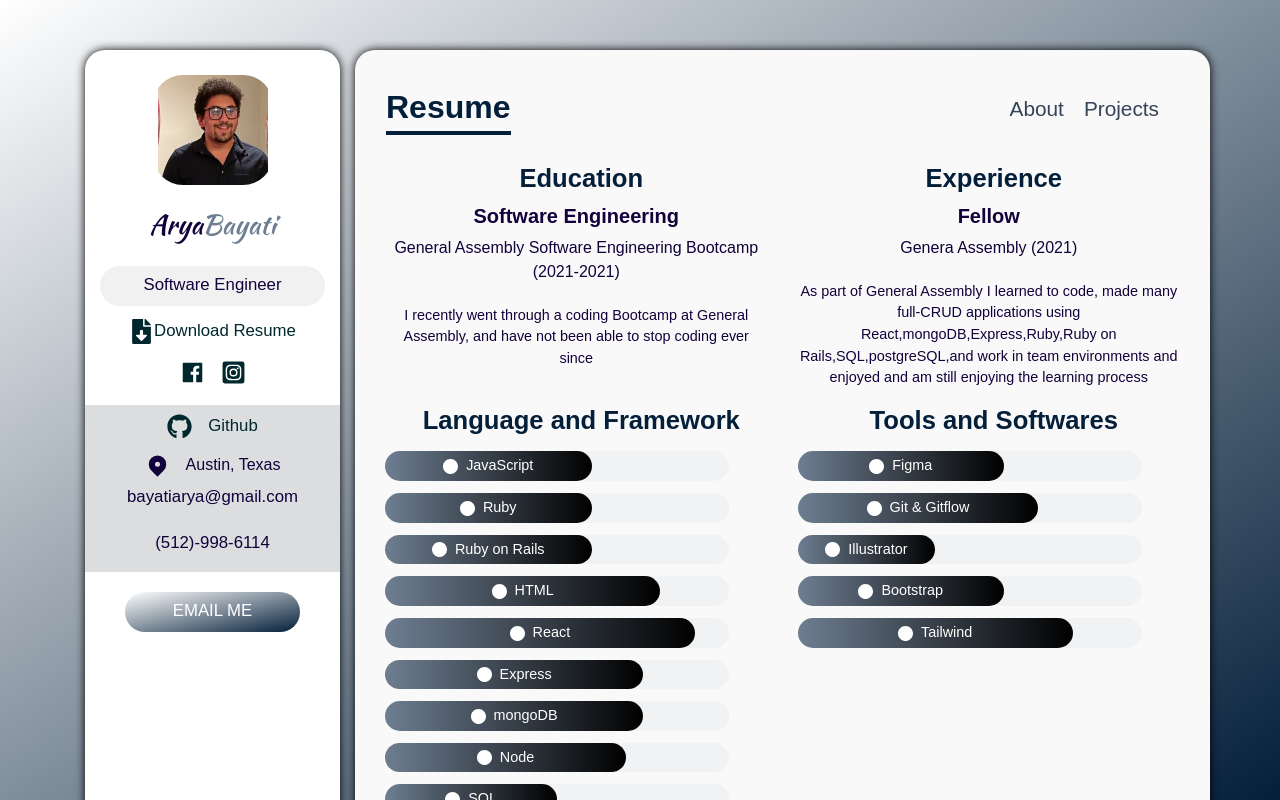
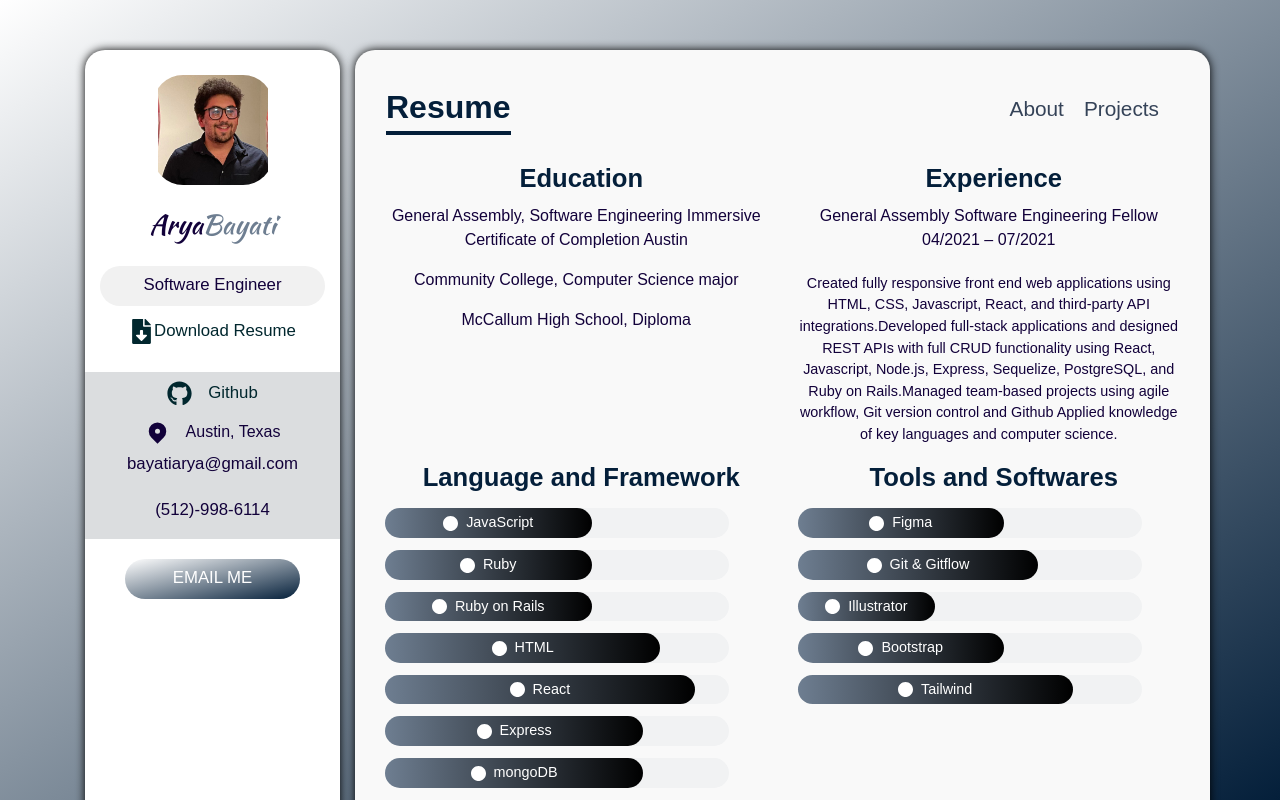
Before and after one commit to AryByt/portfolio, a React (Create React App) app: page /resume in a window 1280 px wide. Shown: the top 800 px of the page. Built offline with nearby package versions, Linux system fonts and the light colour scheme.

Commit message:
changed the resume change

```diff
--- a/src/components/Resume.js
+++ b/src/components/Resume.js
@@ -35,25 +35,27 @@
         <div className="col-lg-6 resume-card">
           <h4 className="resume-card__heading">Education</h4>
           <div className="resume-card__body">
-            <h5 className="resume-card__title">Software Engineering</h5>
+            General Assembly, Software Engineering Immersive Certificate of Completion Austin
+            <p></p>
             <p className="resume-card__name">
-              General Assembly Software Engineering Bootcamp (2021-2021)
-            </p>
-            <p className="resume-card__details">
-              I recently went through a coding Bootcamp at General Assembly, and have not been able
-              to stop coding ever since
+              <p>Community College, Computer Science major</p>
+              <span>McCallum High School, Diploma</span>
             </p>
           </div>
         </div>
         <div className="col-lg-6 resume-card">
           <h4 className="resume-card__heading">Experience</h4>
           <div className="resume-card__body">
-            <h5 className="resume-card__title">Fellow</h5>
-            <p className="resume-card__name">Genera Assembly (2021)</p>
+            <p className="resume-card__name">
+              General Assembly Software Engineering Fellow 04/2021 – 07/2021
+            </p>
             <p className="resume-card__details">
-              As part of General Assembly I learned to code, made many full-CRUD applications using
-              React,mongoDB,Express,Ruby,Ruby on Rails,SQL,postgreSQL,and work in team environments
-              and enjoyed and am still enjoying the learning process
+              Created fully responsive front end web applications using HTML, CSS, Javascript,
+              React, and third-party API integrations.Developed full-stack applications and designed
+              REST APIs with full CRUD functionality using React, Javascript, Node.js, Express,
+              Sequelize, PostgreSQL, and Ruby on Rails.Managed team-based projects using agile
+              workflow, Git version control and Github Applied knowledge of key languages and
+              computer science.
             </p>
           </div>
         </div>
--- a/src/components/Sidebar.js
+++ b/src/components/Sidebar.js
@@ -1,12 +1,9 @@
 import React from 'react';
-
-import { AiFillFacebook } from 'react-icons/ai';
-import { FaInstagramSquare } from 'react-icons/fa';
 import { FaGithub } from 'react-icons/fa';
 import { HiLocationMarker } from 'react-icons/hi';
 import { FaFileDownload } from 'react-icons/fa';
 import arya from '../assets/icons/ARYA.jpeg';
-import resume from '../assets/AryaBayatiResume.pdf';
+import resume from '../assets/Arya Bayati-Resume.pdf';
 import { motion } from 'framer-motion';
 
 const Sidebar = () => {
@@ -35,20 +32,12 @@
         Arya<span>Bayati</span>
       </div>
       <div className="sidebar__item sidebar__title">Software Engineer</div>
-      <a href={resume} download="AryaBayatiResume.pdf">
+      <a href={resume} download="Arya Bayati-Resume.pdf">
         <div className="sidebar__item sidebar__resume">
           <FaFileDownload className="sidebar__icon" />
           Download Resume
         </div>
       </a>
-      <figure className="sidebar__social-icons my-2">
-        <a href="!#">
-          <AiFillFacebook className="sidebar__icon mr-3" />
-        </a>
-        <a href="https://www.instagram.com/arya_bayati/?hl=en" target="_blank" rel=" noreferrer">
-          <FaInstagramSquare className="sidebar__icon" />
-        </a>
-      </figure>
       <div className="sidebar__contact">
         <div className="sidebar__item sidebar__github">
           <a href="https://github.com/AryByt" target="_blank" rel=" noreferrer">
```
Also changed, not shown: 1 other file (tests, documents, lock files or other folders).
